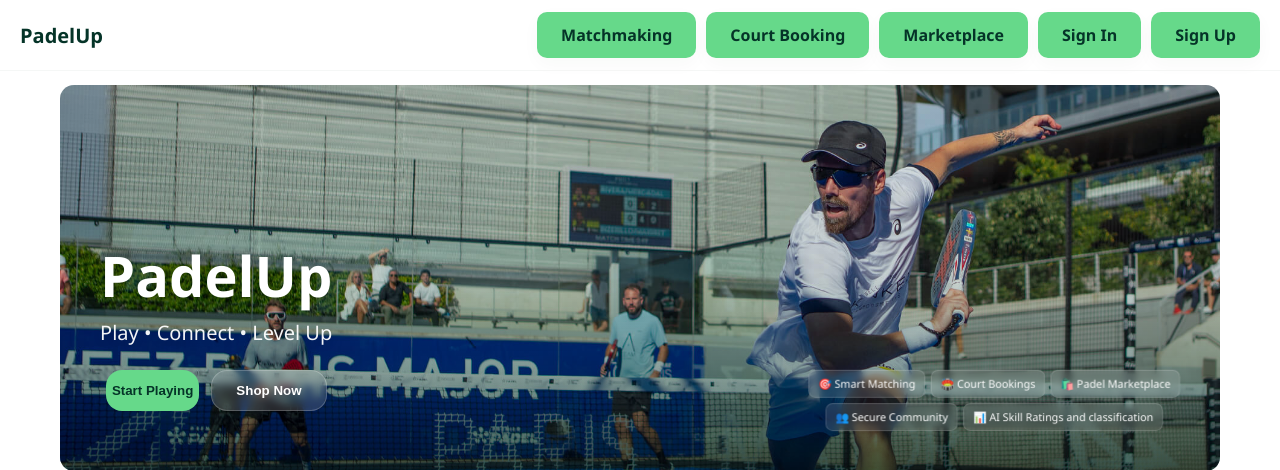
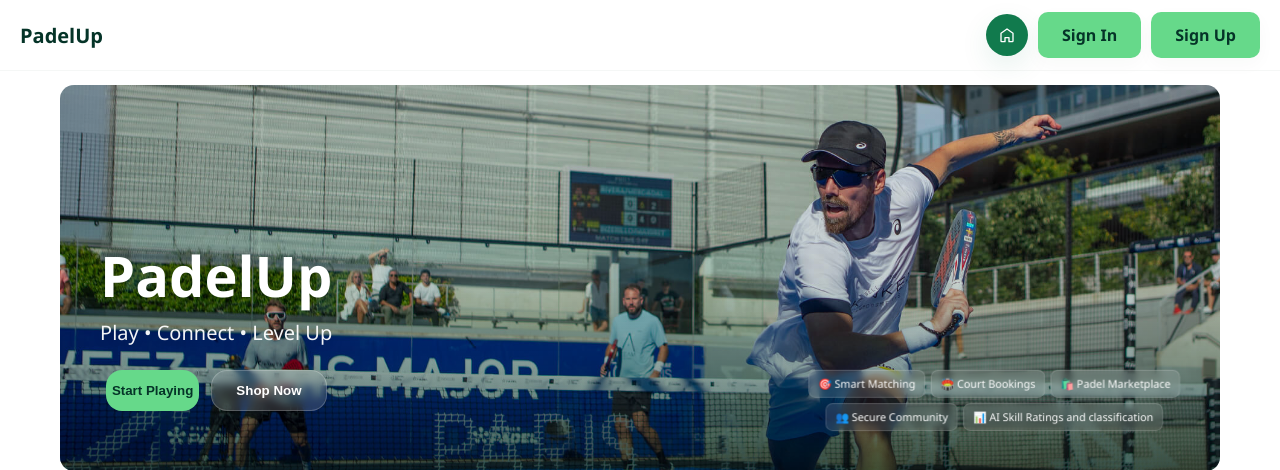
Before and after one commit to omarinho348/PadelUp, a PHP site: page /index.php in a window 1280 px wide. Shown: the top 470 px of the page. Run offline with PHP 8.4, Linux system fonts and the light colour scheme.

Commit message:
NavBar mods

```diff
--- a/Includes/navbar.php
+++ b/Includes/navbar.php
@@ -16,16 +16,27 @@ $current_page = basename($_SERVER['PHP_SELF']);
     <a href="index.php" class="nav-brand">PadelUp</a>
 
     <div class="nav-buttons">
-        <a href="matchmaking.php" class="btn <?php if ($current_page == 'matchmaking.php') echo 'nav-active'; ?>">Matchmaking</a>
-        <a href="venues.php" class="btn <?php if ($current_page == 'venues.php' || $current_page == 'reservation.php') echo 'nav-active'; ?>">Court Booking</a>
-        <a href="marketplace.php" class="btn <?php if ($current_page == 'marketplace.php') echo 'nav-active'; ?>">Marketplace</a>
+
 
         <?php if (isset($_SESSION['user'])): ?>
             <!-- ✅ If logged in: show profile + logout -->
+            <!-- Home button (icon only) -->
+            <a href="index.php" class="btn btn-primary btn-icon" title="Home" aria-label="Home">
+                <!-- Home SVG icon (inline) -->
+                <svg xmlns="http://www.w3.org/2000/svg" width="16" height="16" viewBox="0 0 24 24" fill="none" stroke="currentColor" stroke-width="2" stroke-linecap="round" stroke-linejoin="round">
+                    <path d="M3 9.5L12 3l9 6.5V21a1 1 0 0 1-1 1h-5v-6H9v6H4a1 1 0 0 1-1-1V9.5z"></path>
+                </svg>
+            </a>
             <a href="profile.php" class="btn <?php if ($current_page == 'profile.php') echo 'nav-active'; ?>">My Profile</a>
             <a href="logout.php" class="btn btn-primary">Logout</a>
         <?php else: ?>
             <!-- 🚪 If not logged in: show sign-in + sign-up -->
+            <!-- Home button for guests (icon only) -->
+            <a href="index.php" class="btn btn-primary btn-icon" title="Home" aria-label="Home">
+                <svg xmlns="http://www.w3.org/2000/svg" width="16" height="16" viewBox="0 0 24 24" fill="none" stroke="currentColor" stroke-width="2" stroke-linecap="round" stroke-linejoin="round">
+                    <path d="M3 9.5L12 3l9 6.5V21a1 1 0 0 1-1 1h-5v-6H9v6H4a1 1 0 0 1-1-1V9.5z"></path>
+                </svg>
+            </a>
             <a href="signin.php" class="btn <?php if ($current_page == 'signin.php') echo 'nav-active'; ?>">Sign In</a>
             <?php
                 // The 'Sign Up' button gets special styling.
--- a/styling/styles.css
+++ b/styling/styles.css
@@ -147,6 +147,29 @@ body {
     box-shadow: 0 6px 18px rgba(5,52,40,0.03);
     font-weight: 600;
     text-decoration: none;
+}
+
+/* Icons inside buttons: align and space consistently */
+.btn svg {
+    vertical-align: middle;
+    margin-right: 8px;
+    display: inline-block;
+}
+
+/* Icon-only button variant (used for home icon) */
+.btn-icon {
+    padding: 10px;
+    width: 42px;
+    height: 42px;
+    display: inline-flex;
+    align-items: center;
+    justify-content: center;
+    border-radius: 50%;
+}
+
+/* Remove extra margin for svg inside icon-only button */
+.btn-icon svg {
+    margin-right: 0;
 }
 
 .btn-primary {
```
